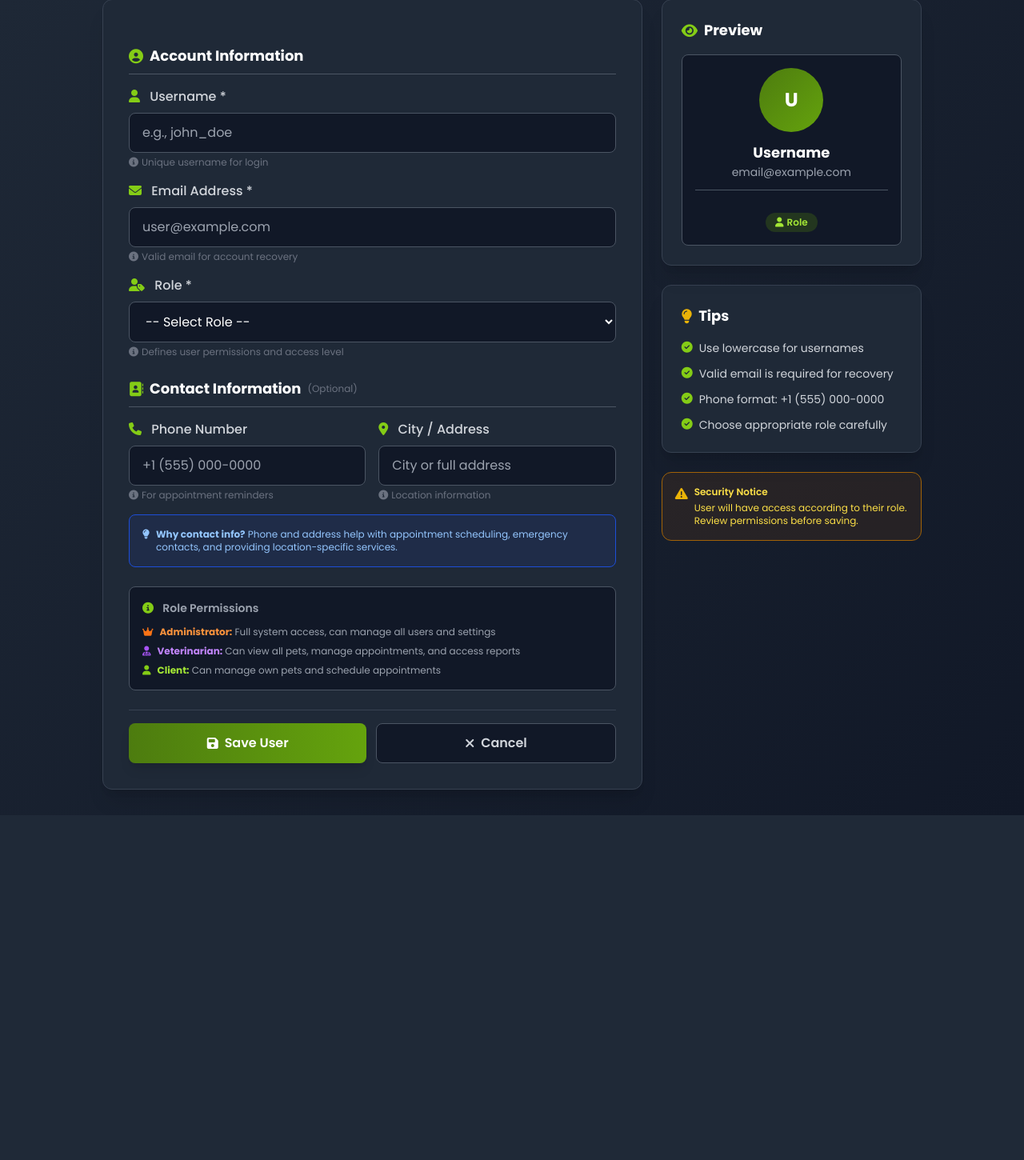
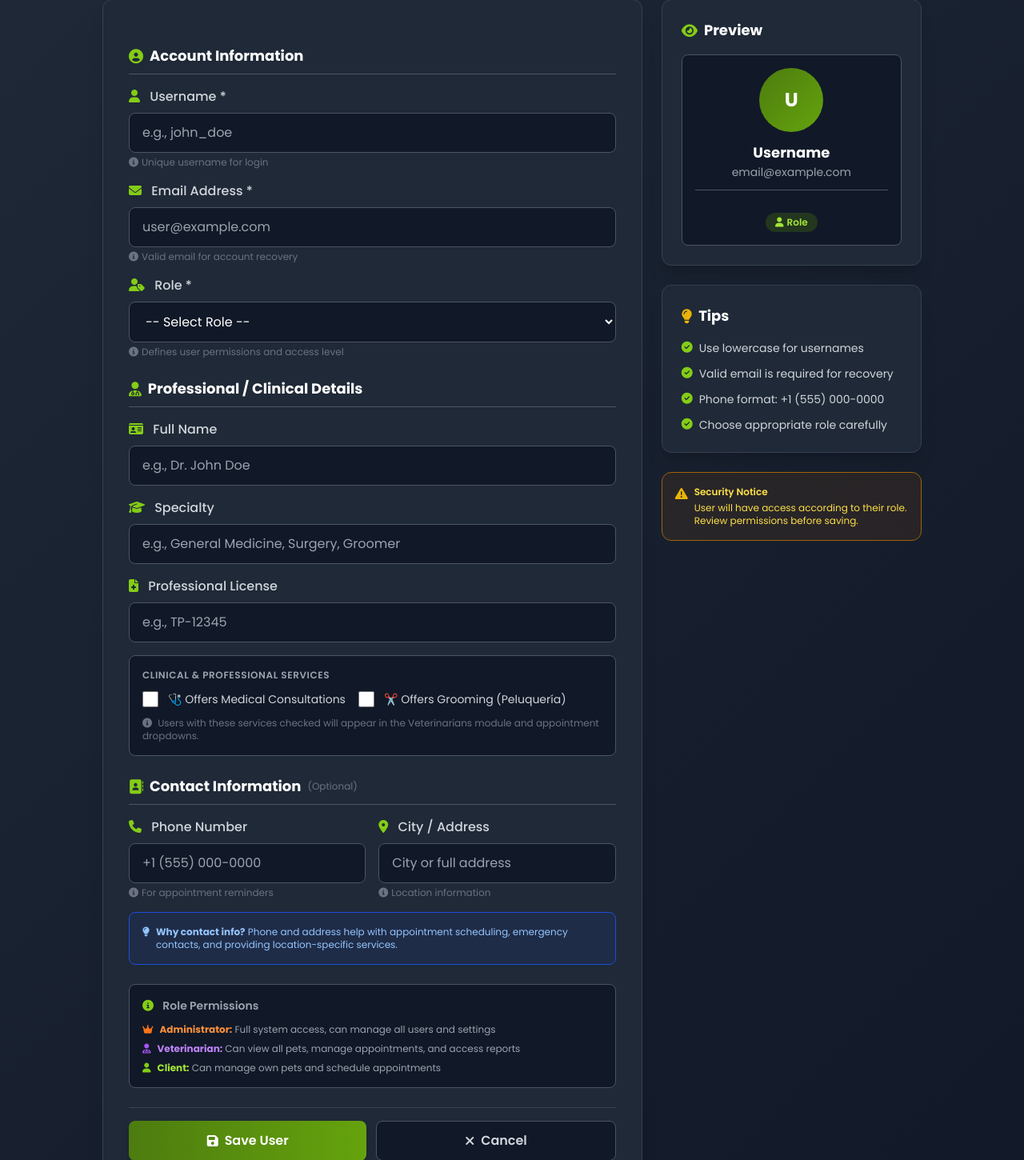
Before and after one commit to Watfi/VetClinic, a Django app: template home/templates/admin_users_form.html in a window 1280 px wide. Shown: the part 165-1615 px from the top of the page at 80% size. Before the commit the page ends 1184 px from the top, so only its background shows below. Run offline with Django 5.2, Linux system fonts and the light colour scheme; the template is opened without the code that fills it, so the values that code supplies are empty; some libraries are stand-ins or nearby versions.

Commit message:
Allow admins to configure clinical services and show in veterinarians module

```diff
--- a/home/templates/admin_users_form.html
+++ b/home/templates/admin_users_form.html
@@ -152,6 +152,100 @@
                 <p class="text-xs text-gray-500 mt-1 flex items-center">
                   <i class="fas fa-info-circle mr-1"></i>
                   Defines user permissions and access level
+                </p>
+              </div>
+            </div>
+          </div>
+
+          <!-- Professional / Clinical Details Section -->
+          <div>
+            <h3 class="text-lg font-bold text-white mb-4 flex items-center border-b border-dark-600 pb-2">
+              <i class="fas fa-user-md text-olive-500 mr-2"></i>
+              Professional / Clinical Details
+            </h3>
+
+            <div class="space-y-4">
+              <!-- Nombre Completo -->
+              <div class="group">
+                <label class="block text-gray-300 mb-2 font-medium">
+                  <i class="fas fa-id-card text-olive-500 mr-2"></i>
+                  Full Name
+                </label>
+                <input type="text"
+                       name="nombre"
+                       value="{{ usuario.nombre|default:'' }}"
+                       placeholder="e.g., Dr. John Doe"
+                       class="w-full bg-dark-900 border border-dark-600 rounded-lg px-4 py-3 text-white
+                              focus:outline-none focus:ring-2 focus:ring-olive-600 focus:border-transparent
+                              transition-all duration-300 group-hover:border-olive-700">
+              </div>
+
+              <!-- Especialidad -->
+              <div class="group">
+                <label class="block text-gray-300 mb-2 font-medium">
+                  <i class="fas fa-graduation-cap text-olive-500 mr-2"></i>
+                  Specialty
+                </label>
+                <input type="text"
+                       name="especialidad"
+                       value="{{ usuario.especialidad|default:'' }}"
+                       placeholder="e.g., General Medicine, Surgery, Groomer"
+                       class="w-full bg-dark-900 border border-dark-600 rounded-lg px-4 py-3 text-white
+                              focus:outline-none focus:ring-2 focus:ring-olive-600 focus:border-transparent
+                              transition-all duration-300 group-hover:border-olive-700">
+              </div>
+
+              <!-- Professional License -->
+              <div class="group">
+                <label class="block text-gray-300 mb-2 font-medium">
+                  <i class="fas fa-file-medical text-olive-500 mr-2"></i>
+                  Professional License
+                </label>
+                <input type="text"
+                       name="license"
+                       value="{{ usuario.license|default:'' }}"
+                       placeholder="e.g., TP-12345"
+                       class="w-full bg-dark-900 border border-dark-600 rounded-lg px-4 py-3 text-white
+                              focus:outline-none focus:ring-2 focus:ring-olive-600 focus:border-transparent
+                              transition-all duration-300 group-hover:border-olive-700">
+              </div>
+
+              <!-- Clinical Services Checkboxes -->
+              <div class="bg-dark-900 border border-dark-600 rounded-lg p-4 space-y-3">
+                <label class="block text-gray-400 text-xs font-semibold uppercase tracking-wider">
+                  Clinical & Professional Services
+                </label>
+
+                <div class="flex flex-col sm:flex-row gap-4">
+                  <!-- Ofrece Consulta Médica -->
+                  <label class="flex items-center space-x-3 cursor-pointer group">
+                    <input type="checkbox"
+                           name="ofrece_consulta_medica"
+                           value="on"
+                           {% if usuario.ofrece_consulta_medica or action == 'Add' %}checked{% endif %}
+                           class="w-5 h-5 text-olive-600 bg-dark-900 border-dark-600 rounded
+                                  focus:ring-olive-500 focus:ring-2 focus:ring-offset-dark-800">
+                    <span class="text-sm text-gray-300 group-hover:text-white transition-colors">
+                      🩺 Offers Medical Consultations
+                    </span>
+                  </label>
+
+                  <!-- Ofrece Peluquería -->
+                  <label class="flex items-center space-x-3 cursor-pointer group">
+                    <input type="checkbox"
+                           name="ofrece_peluqueria"
+                           value="on"
+                           {% if usuario.ofrece_peluqueria %}checked{% endif %}
+                           class="w-5 h-5 text-olive-600 bg-dark-900 border-dark-600 rounded
+                                  focus:ring-olive-500 focus:ring-2 focus:ring-offset-dark-800">
+                    <span class="text-sm text-gray-300 group-hover:text-white transition-colors">
+                      ✂️ Offers Grooming (Peluquería)
+                    </span>
+                  </label>
+                </div>
+                <p class="text-xs text-gray-500 mt-1">
+                  <i class="fas fa-info-circle mr-1"></i>
+                  Users with these services checked will appear in the Veterinarians module and appointment dropdowns.
                 </p>
               </div>
             </div>
```
Also changed, not shown: home/views/admin_panel.py (+28 -0 lines), home/views/veterinarios.py (+14 -3 lines).
